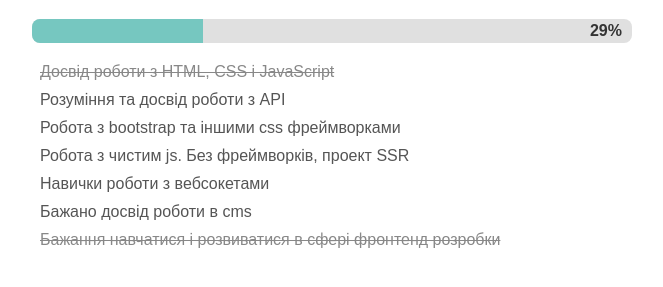
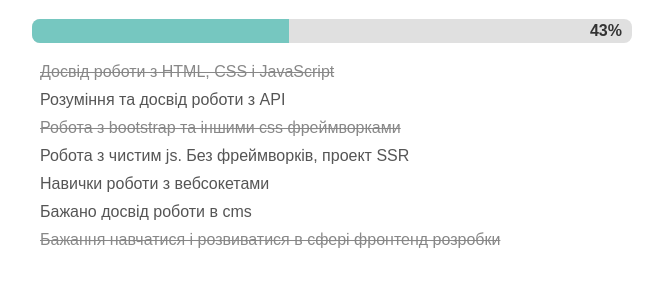
Before and after one commit to egorvostochny/DevSense, a plain HTML site: page docs/index.html in a window 1280 px wide. Shown: the part 81-368 px from the top of the page, without its empty margins (308-971 px from the left). Drawn offline with Linux system fonts and the light colour scheme.

Commit message:
Update index.html

```diff
--- a/docs/index.html
+++ b/docs/index.html
@@ -65,7 +65,7 @@
         const skills = [
             { name: "Досвід роботи з HTML, CSS і JavaScript", completed: true },
             { name: "Розуміння та досвід роботи з API", completed: false },
-            { name: "Робота з bootstrap та іншими css фреймворками", completed: false },
+            { name: "Робота з bootstrap та іншими css фреймворками", completed: true },
             { name: "Робота з чистим js. Без фреймворків, проект SSR", completed: false },
             { name: "Навички роботи з вебсокетами", completed: false },
             { name: "Бажано досвід роботи в cms", completed: false },
```
